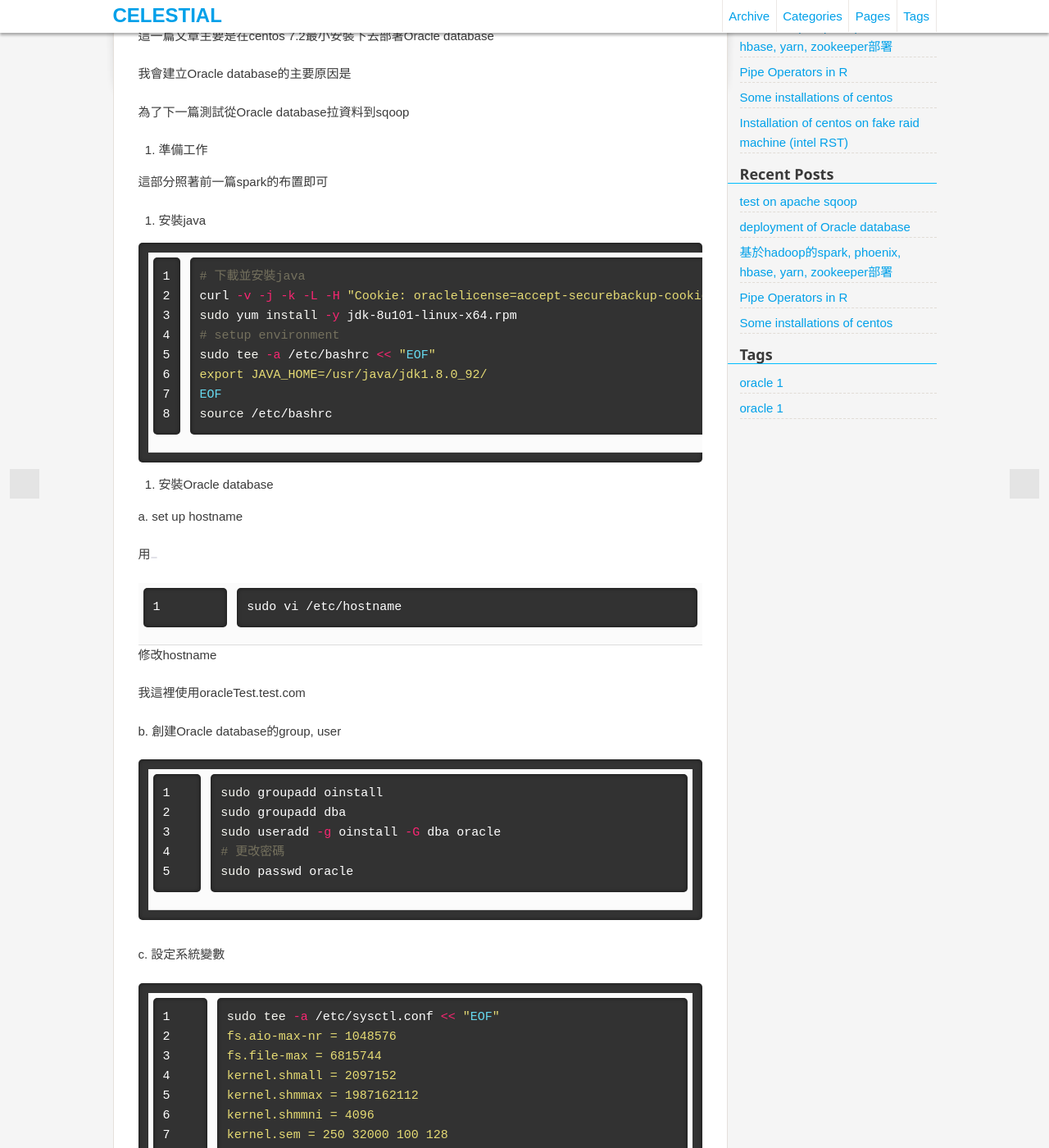
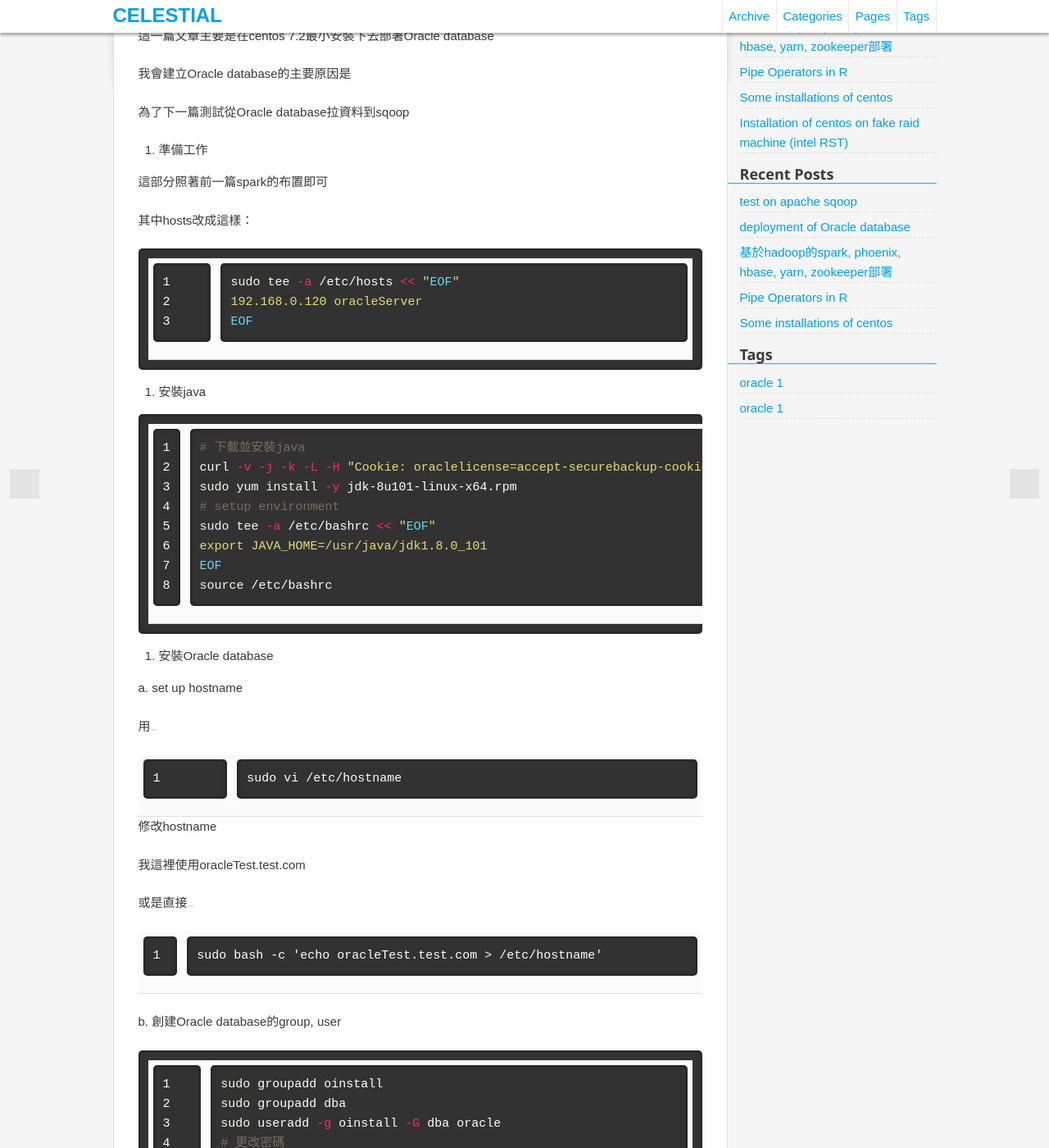
Before and after one commit to chengyucatch/chingchuan-chen.github.com, a Jekyll site: the page built from _posts/2016-07-24-deployment-of-oracle-database.md, in a window 1280 px wide and 1400 px high, scrolled down 358 px. Shown: the whole window at 82% size. Built offline with Jekyll 4.4.1, drawn with Linux system fonts in a browser that asks for light colours; comment, search, counter and statistics services are not loaded; some of the changed text lies outside the part shown; grey boxes are pictures that could not be loaded.

Commit message:
modified

````diff
--- a/_posts/2016-07-24-deployment-of-oracle-database.md
+++ b/_posts/2016-07-24-deployment-of-oracle-database.md
@@ -22,6 +22,14 @@
 
 這部分照著前一篇spark的布置即可
 
+其中hosts改成這樣：
+
+``` bash
+sudo tee -a /etc/hosts << "EOF"
+192.168.0.120 oracleServer
+EOF
+```
+
 2. 安裝java
 
 ``` bash
@@ -30,7 +38,7 @@
 sudo yum install -y jdk-8u101-linux-x64.rpm
 # setup environment
 sudo tee -a /etc/bashrc << "EOF"
-export JAVA_HOME=/usr/java/jdk1.8.0_92/
+export JAVA_HOME=/usr/java/jdk1.8.0_101
 EOF
 source /etc/bashrc
 ```
@@ -42,6 +50,8 @@
 用`sudo vi /etc/hostname`修改hostname
 
 我這裡使用oracleTest.test.com
+
+或是直接`sudo bash -c 'echo oracleTest.test.com > /etc/hostname'`
 
 b. 創建Oracle database的group, user
 
@@ -92,7 +102,7 @@
 
 ``` bash
 sudo tee -a /etc/hosts << "EOF"
-192.168.0.160 oracleTest oracleTest.test.com localhost localhost.localdomain
+192.168.0.120 oracleTest oracleTest.test.com localhost localhost.localdomain
 EOF
 ```
 
````
Also changed, not shown: _posts/2016-07-23-deployment-spark-phoenix-hbase-yarn-zookeeper-hadoop.md (+3 -3 lines).
